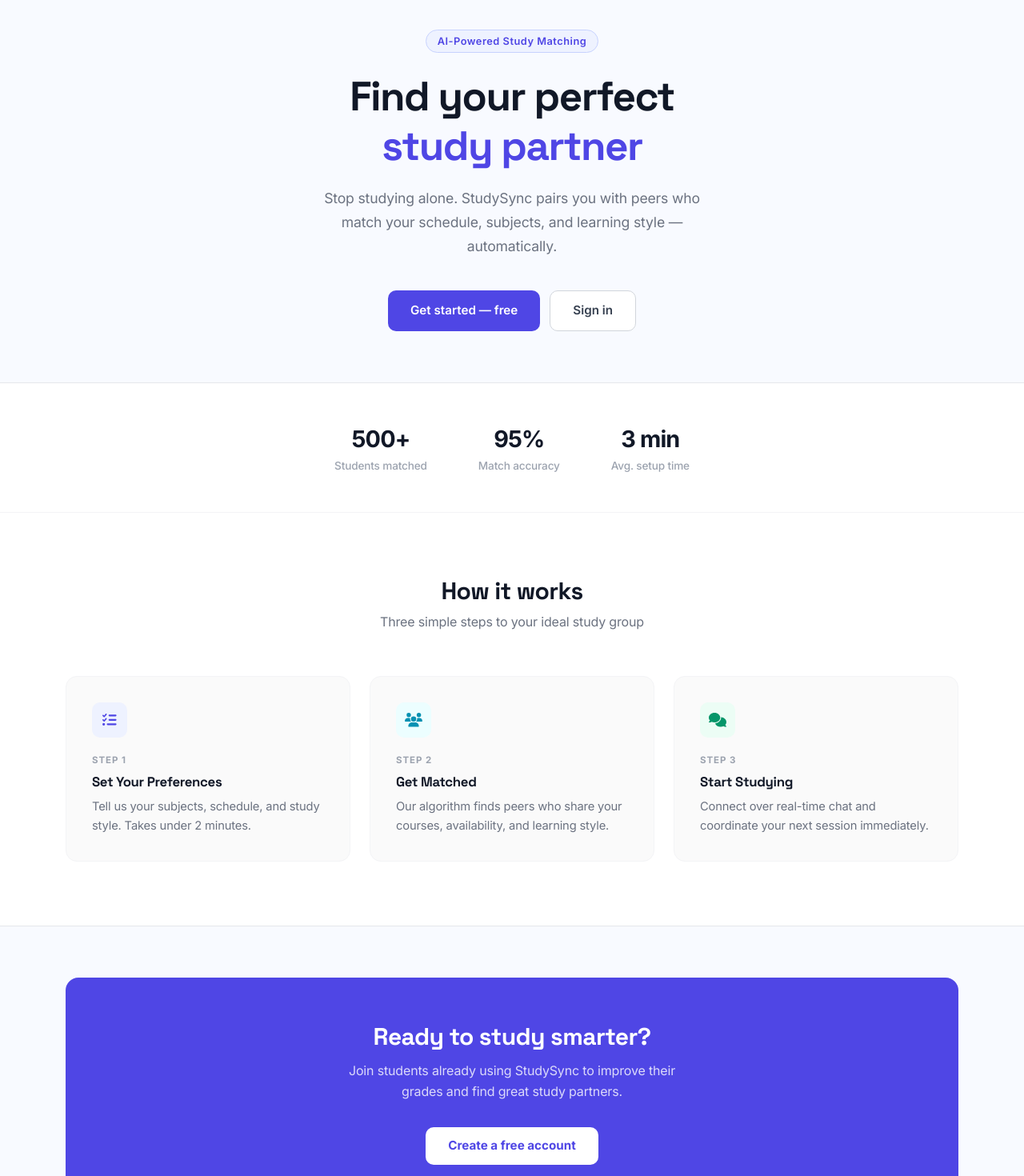
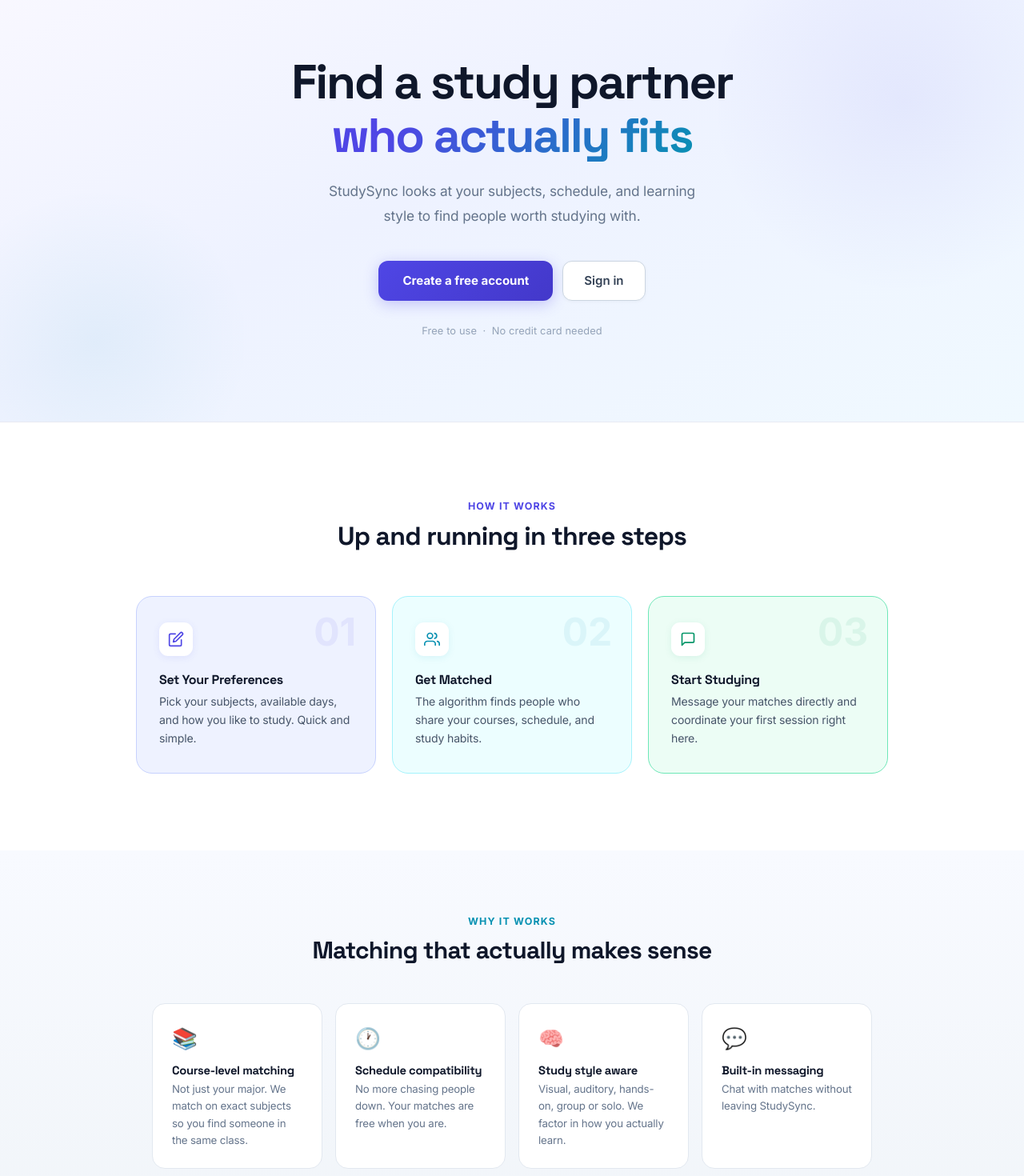
Before and after one commit to BugBusters101/StudySync, a React (Create React App) app in the folder study-sync-frontend/: page / in a window 1280 px wide. Shown: the part 100-1570 px from the top of the page at 80% size. Built offline with nearby package versions, Linux system fonts and the light colour scheme; no server answers.

Commit message:
Improve: New homepage, keep-alive ping, fix local DB URL, clean imports

```diff
--- a/study-sync-frontend/src/Pages/Home.js
+++ b/study-sync-frontend/src/Pages/Home.js
@@ -1,31 +1,73 @@
-import { Container, Row, Col } from 'react-bootstrap';
-import { FontAwesomeIcon } from '@fortawesome/react-fontawesome';
-import { faUsers, faListCheck, faComments } from '@fortawesome/free-solid-svg-icons';
 import { useContext } from 'react';
 import { AuthContext } from '../contexts/AuthContext';
 import { useNavigate } from 'react-router-dom';
 
-const features = [
+const steps = [
   {
-    icon: faListCheck,
+    number: '01',
     title: 'Set Your Preferences',
-    desc: 'Tell us your subjects, schedule, and study style. Takes under 2 minutes.',
-    color: '#4f46e5',
-    bg: '#eef2ff',
+    desc: 'Pick your subjects, available days, and how you like to study. Quick and simple.',
+    icon: (
+      <svg width="20" height="20" viewBox="0 0 24 24" fill="none" stroke="currentColor" strokeWidth="2" strokeLinecap="round" strokeLinejoin="round">
+        <path d="M11 4H4a2 2 0 0 0-2 2v14a2 2 0 0 0 2 2h14a2 2 0 0 0 2-2v-7"/>
+        <path d="M18.5 2.5a2.121 2.121 0 0 1 3 3L12 15l-4 1 1-4 9.5-9.5z"/>
+      </svg>
+    ),
+    accent: '#4f46e5',
+    light: '#eef2ff',
+    border: '#c7d2fe',
   },
   {
-    icon: faUsers,
+    number: '02',
     title: 'Get Matched',
-    desc: 'Our algorithm finds peers who share your courses, availability, and learning style.',
-    color: '#0891b2',
-    bg: '#ecfeff',
+    desc: 'The algorithm finds people who share your courses, schedule, and study habits.',
+    icon: (
+      <svg width="20" height="20" viewBox="0 0 24 24" fill="none" stroke="currentColor" strokeWidth="2" strokeLinecap="round" strokeLinejoin="round">
+        <path d="M17 21v-2a4 4 0 0 0-4-4H5a4 4 0 0 0-4 4v2"/>
+        <circle cx="9" cy="7" r="4"/>
+        <path d="M23 21v-2a4 4 0 0 0-3-3.87"/>
+        <path d="M16 3.13a4 4 0 0 1 0 7.75"/>
+      </svg>
+    ),
+    accent: '#0891b2',
+    light: '#ecfeff',
+    border: '#a5f3fc',
   },
   {
-    icon: faComments,
+    number: '03',
     title: 'Start Studying',
-    desc: 'Connect over real-time chat and coordinate your next session immediately.',
-    color: '#059669',
-    bg: '#ecfdf5',
+    desc: 'Message your matches directly and coordinate your first session right here.',
+    icon: (
+      <svg width="20" height="20" viewBox="0 0 24 24" fill="none" stroke="currentColor" strokeWidth="2" strokeLinecap="round" strokeLinejoin="round">
+        <path d="M21 15a2 2 0 0 1-2 2H7l-4 4V5a2 2 0 0 1 2-2h14a2 2 0 0 1 2 2z"/>
+      </svg>
+    ),
+    accent: '#059669',
+    light: '#ecfdf5',
+    border: '#6ee7b7',
+  },
+];
+
+const perks = [
+  {
+    icon: '📚',
+    title: 'Course-level matching',
+    body: 'Not just your major. We match on exact subjects so you find someone in the same class.',
+  },
+  {
+    icon: '🕐',
+    title: 'Schedule compatibility',
+    body: 'No more chasing people down. Your matches are free when you are.',
+  },
+  {
+    icon: '🧠',
+    title: 'Study style aware',
+    body: 'Visual, auditory, hands-on, group or solo. We factor in how you actually learn.',
+  },
+  {
+    icon: '💬',
+    title: 'Built-in messaging',
+    body: 'Chat with matches without leaving StudySync.',
   },
 ];
 
@@ -34,204 +76,205 @@
   const navigate = useNavigate();
 
   return (
-    <div style={{ background: '#ffffff', minHeight: '100vh' }}>
+    <div style={{ background: '#ffffff', minHeight: '100vh', overflowX: 'hidden' }}>
 
-      {/* ── Hero ─────────────────────────────────────── */}
-      <section style={{ background: '#f8faff', borderBottom: '1px solid #e5e7eb', padding: '5rem 0 4rem' }}>
-        <Container>
-          <div style={{ maxWidth: '680px', margin: '0 auto', textAlign: 'center' }} className="fade-in">
-            <span style={{
-              display: 'inline-block',
-              background: '#eef2ff',
-              color: '#4f46e5',
-              border: '1px solid #c7d2fe',
-              borderRadius: '100px',
-              padding: '4px 14px',
-              fontSize: '0.8rem',
-              fontWeight: 600,
-              letterSpacing: '0.04em',
-              marginBottom: '1.5rem',
+      {/* Hero */}
+      <section style={{
+        background: 'linear-gradient(155deg, #f9f8ff 0%, #eef2ff 45%, #f0f9ff 100%)',
+        padding: '7rem 1.5rem 5.5rem',
+        position: 'relative',
+        overflow: 'hidden',
+        borderBottom: '1px solid #e8eaf2',
       }}>
-              AI-Powered Study Matching
-            </span>
+        <div style={{
+          position: 'absolute', top: -80, right: -100,
+          width: 500, height: 500,
+          background: 'radial-gradient(circle, rgba(79,70,229,0.07) 0%, transparent 68%)',
+          borderRadius: '50%', pointerEvents: 'none',
+        }} />
+        <div style={{
+          position: 'absolute', bottom: -100, left: -80,
+          width: 400, height: 400,
+          background: 'radial-gradient(circle, rgba(8,145,178,0.06) 0%, transparent 68%)',
+          borderRadius: '50%', pointerEvents: 'none',
+        }} />
 
+        <div style={{ maxWidth: 680, margin: '0 auto', textAlign: 'center', position: 'relative' }}>
           <h1 style={{
-              fontSize: 'clamp(2.2rem, 5vw, 3.2rem)',
-              fontWeight: 800,
-              color: '#111827',
-              letterSpacing: '-0.03em',
-              lineHeight: 1.2,
+            fontSize: 'clamp(2.5rem, 5.5vw, 3.75rem)',
+            fontWeight: 800, color: '#0f172a',
+            letterSpacing: '-0.035em', lineHeight: 1.12,
             marginBottom: '1.25rem',
           }}>
-              Find your perfect<br />
-              <span style={{ color: '#4f46e5' }}>study partner</span>
+            Find a study partner<br />
+            <span style={{
+              background: 'linear-gradient(130deg, #4f46e5 20%, #0891b2 100%)',
+              WebkitBackgroundClip: 'text', WebkitTextFillColor: 'transparent',
+              backgroundClip: 'text',
+            }}>
+              who actually fits
+            </span>
           </h1>
 
           <p style={{
-              color: '#6b7280',
-              fontSize: '1.1rem',
-              lineHeight: 1.7,
-              marginBottom: '2.5rem',
-              maxWidth: '520px',
-              margin: '0 auto 2.5rem',
+            color: '#64748b', fontSize: '1.08rem', lineHeight: 1.8,
+            maxWidth: 500, margin: '0 auto 2.5rem',
           }}>
-              Stop studying alone. StudySync pairs you with peers who match your schedule,
-              subjects, and learning style — automatically.
+            StudySync looks at your subjects, schedule, and learning style to find people worth studying with.
           </p>
 
-            <div style={{ display: 'flex', gap: '12px', justifyContent: 'center', flexWrap: 'wrap' }}>
+          <div style={{ display: 'flex', gap: 12, justifyContent: 'center', flexWrap: 'wrap' }}>
             <button
+              id="hero-cta-primary"
               onClick={() => navigate(isAuthenticated ? '/dashboard' : '/signup')}
               style={{
-                  background: '#4f46e5',
-                  color: 'white',
-                  border: 'none',
-                  borderRadius: '10px',
-                  padding: '13px 28px',
-                  fontWeight: 600,
-                  fontSize: '0.95rem',
-                  cursor: 'pointer',
-                  transition: 'background 0.18s ease',
+                background: 'linear-gradient(135deg, #4f46e5, #4338ca)',
+                color: 'white', border: 'none', borderRadius: 12,
+                padding: '13px 30px', fontWeight: 700, fontSize: '0.94rem',
+                cursor: 'pointer', boxShadow: '0 4px 18px rgba(79,70,229,0.28)',
+                transition: 'transform 0.16s, box-shadow 0.16s',
               }}
-                onMouseEnter={e => e.target.style.background = '#4338ca'}
-                onMouseLeave={e => e.target.style.background = '#4f46e5'}
+              onMouseEnter={e => { e.currentTarget.style.transform = 'translateY(-2px)'; e.currentTarget.style.boxShadow = '0 8px 26px rgba(79,70,229,0.34)'; }}
+              onMouseLeave={e => { e.currentTarget.style.transform = ''; e.currentTarget.style.boxShadow = '0 4px 18px rgba(79,70,229,0.28)'; }}
             >
-                {isAuthenticated ? 'Go to Dashboard' : 'Get started — free'}
+              {isAuthenticated ? 'Go to dashboard' : 'Create a free account'}
             </button>
             {!isAuthenticated && (
               <button
+                id="hero-cta-secondary"
                 onClick={() => navigate('/login')}
                 style={{
-                    background: 'white',
-                    color: '#374151',
-                    border: '1.5px solid #d1d5db',
-                    borderRadius: '10px',
-                    padding: '13px 28px',
-                    fontWeight: 600,
-                    fontSize: '0.95rem',
-                    cursor: 'pointer',
-                    transition: 'border-color 0.18s ease',
+                  background: 'white', color: '#334155',
+                  border: '1.5px solid #cbd5e1', borderRadius: 12,
+                  padding: '13px 26px', fontWeight: 600, fontSize: '0.94rem',
+                  cursor: 'pointer', boxShadow: '0 1px 4px rgba(0,0,0,0.04)',
+                  transition: 'border-color 0.16s, box-shadow 0.16s',
                 }}
-                  onMouseEnter={e => e.target.style.borderColor = '#9ca3af'}
-                  onMouseLeave={e => e.target.style.borderColor = '#d1d5db'}
+                onMouseEnter={e => { e.currentTarget.style.borderColor = '#a5b4fc'; e.currentTarget.style.boxShadow = '0 2px 10px rgba(79,70,229,0.1)'; }}
+                onMouseLeave={e => { e.currentTarget.style.borderColor = '#cbd5e1'; e.currentTarget.style.boxShadow = '0 1px 4px rgba(0,0,0,0.04)'; }}
               >
                 Sign in
               </button>
             )}
           </div>
+
+          <p style={{ marginTop: '1.75rem', color: '#94a3b8', fontSize: '0.8rem', letterSpacing: '0.01em' }}>
+            Free to use &nbsp;&middot;&nbsp; No credit card needed
+          </p>
         </div>
-        </Container>
       </section>
 
-      {/* ── Stats ──────────────────────────────────── */}
-      <section style={{ padding: '3rem 0', borderBottom: '1px solid #f3f4f6' }}>
-        <Container>
-          <div style={{ display: 'flex', justifyContent: 'center', gap: '4rem', flexWrap: 'wrap' }}>
-            {[
-              { value: '500+', label: 'Students matched' },
-              { value: '95%', label: 'Match accuracy' },
-              { value: '3 min', label: 'Avg. setup time' },
-            ].map(s => (
-              <div key={s.label} style={{ textAlign: 'center' }}>
-                <div style={{ fontSize: '1.8rem', fontWeight: 800, color: '#111827', letterSpacing: '-0.03em' }}>{s.value}</div>
-                <div style={{ fontSize: '0.85rem', color: '#9ca3af', fontWeight: 500, marginTop: '2px' }}>{s.label}</div>
+      {/* How it works */}
+      <section style={{ padding: '6rem 1.5rem', background: '#fff' }}>
+        <div style={{ maxWidth: 940, margin: '0 auto' }}>
+          <div style={{ textAlign: 'center', marginBottom: '3.5rem' }}>
+            <p style={{ color: '#4f46e5', fontWeight: 700, fontSize: '0.78rem', letterSpacing: '0.09em', textTransform: 'uppercase', marginBottom: 8 }}>
+              How it works
+            </p>
+            <h2 style={{ fontSize: '2rem', fontWeight: 800, color: '#0f172a', letterSpacing: '-0.025em', margin: 0 }}>
+              Up and running in three steps
+            </h2>
+          </div>
+
+          <div style={{ display: 'grid', gridTemplateColumns: 'repeat(auto-fit, minmax(250px, 1fr))', gap: '1.25rem' }}>
+            {steps.map(s => (
+              <div
+                key={s.number}
+                style={{
+                  background: s.light, border: `1.5px solid ${s.border}`,
+                  borderRadius: 20, padding: '2rem 1.75rem', position: 'relative',
+                  transition: 'transform 0.18s, box-shadow 0.18s',
+                }}
+                onMouseEnter={e => { e.currentTarget.style.transform = 'translateY(-4px)'; e.currentTarget.style.boxShadow = `0 14px 36px ${s.accent}1a`; }}
+                onMouseLeave={e => { e.currentTarget.style.transform = ''; e.currentTarget.style.boxShadow = ''; }}
+              >
+                <span style={{
+                  position: 'absolute', top: '1.25rem', right: '1.5rem',
+                  fontSize: '3rem', fontWeight: 900, color: `${s.accent}14`,
+                  lineHeight: 1,
+                }}>
+                  {s.number}
+                </span>
+                <div style={{
+                  width: 42, height: 42, borderRadius: 11,
+                  background: '#fff', display: 'flex', alignItems: 'center', justifyContent: 'center',
+                  color: s.accent, marginBottom: '1.2rem',
+                  boxShadow: `0 2px 10px ${s.accent}18`,
+                }}>
+                  {s.icon}
+                </div>
+                <h3 style={{ fontSize: '1rem', fontWeight: 700, color: '#0f172a', marginBottom: 6 }}>{s.title}</h3>
+                <p style={{ color: '#475569', fontSize: '0.88rem', lineHeight: 1.65, margin: 0 }}>{s.desc}</p>
               </div>
             ))}
           </div>
-        </Container>
+        </div>
       </section>
 
-      {/* ── How it works ───────────────────────────── */}
-      <section style={{ padding: '5rem 0', background: '#ffffff' }}>
-        <Container>
-          <div style={{ textAlign: 'center', marginBottom: '3.5rem' }}>
-            <h2 style={{
-              fontSize: '1.875rem',
-              fontWeight: 700,
-              color: '#111827',
-              letterSpacing: '-0.02em',
-              marginBottom: '0.5rem',
-            }}>
-              How it works
+      {/* Perks */}
+      <section style={{ padding: '5rem 1.5rem', background: 'linear-gradient(180deg, #f8faff, #f1f5f9)' }}>
+        <div style={{ maxWidth: 900, margin: '0 auto' }}>
+          <div style={{ textAlign: 'center', marginBottom: '3rem' }}>
+            <p style={{ color: '#0891b2', fontWeight: 700, fontSize: '0.78rem', letterSpacing: '0.09em', textTransform: 'uppercase', marginBottom: 8 }}>
+              Why it works
+            </p>
+            <h2 style={{ fontSize: '1.875rem', fontWeight: 800, color: '#0f172a', letterSpacing: '-0.025em', margin: 0 }}>
+              Matching that actually makes sense
             </h2>
-            <p style={{ color: '#6b7280', fontSize: '1rem' }}>Three simple steps to your ideal study group</p>
           </div>
 
-          <Row className="g-4">
-            {features.map((f, i) => (
-              <Col key={f.title} md={4}>
-                <div style={{
-                  padding: '2rem',
-                  borderRadius: '14px',
-                  border: '1px solid #f3f4f6',
-                  background: '#fafafa',
-                  height: '100%',
-                  transition: 'border-color 0.18s',
-                }}>
-                  <div style={{
-                    width: '44px',
-                    height: '44px',
-                    borderRadius: '10px',
-                    background: f.bg,
-                    display: 'flex',
-                    alignItems: 'center',
-                    justifyContent: 'center',
-                    marginBottom: '1.25rem',
-                  }}>
-                    <FontAwesomeIcon icon={f.icon} style={{ color: f.color, fontSize: '1.1rem' }} />
+          <div style={{ display: 'grid', gridTemplateColumns: 'repeat(auto-fit, minmax(200px, 1fr))', gap: '1rem' }}>
+            {perks.map(p => (
+              <div
+                key={p.title}
+                style={{
+                  background: '#fff', border: '1.5px solid #e2e8f0', borderRadius: 16,
+                  padding: '1.5rem', transition: 'border-color 0.18s, box-shadow 0.18s',
+                }}
+                onMouseEnter={e => { e.currentTarget.style.borderColor = '#c7d2fe'; e.currentTarget.style.boxShadow = '0 4px 16px rgba(79,70,229,0.07)'; }}
+                onMouseLeave={e => { e.currentTarget.style.borderColor = '#e2e8f0'; e.currentTarget.style.boxShadow = ''; }}
+              >
+                <div style={{ fontSize: '1.6rem', marginBottom: '0.75rem' }}>{p.icon}</div>
+                <h4 style={{ fontSize: '0.92rem', fontWeight: 700, color: '#0f172a', marginBottom: 4 }}>{p.title}</h4>
+                <p style={{ fontSize: '0.83rem', color: '#64748b', lineHeight: 1.6, margin: 0 }}>{p.body}</p>
               </div>
-                  <div style={{
-                    fontSize: '0.72rem',
-                    fontWeight: 700,
-                    textTransform: 'uppercase',
-                    letterSpacing: '0.08em',
-                    color: '#9ca3af',
-                    marginBottom: '0.5rem',
-                  }}>Step {i + 1}</div>
-                  <h3 style={{ fontSize: '1.05rem', fontWeight: 700, color: '#111827', marginBottom: '0.5rem' }}>
-                    {f.title}
-                  </h3>
-                  <p style={{ color: '#6b7280', fontSize: '0.92rem', lineHeight: 1.65, margin: 0 }}>{f.desc}</p>
+            ))}
           </div>
-              </Col>
-            ))}
-          </Row>
-        </Container>
+        </div>
       </section>
 
-      {/* ── CTA Banner ─────────────────────────────── */}
-      <section style={{ padding: '4rem 0', background: '#f8faff', borderTop: '1px solid #e5e7eb' }}>
-        <Container>
+      {/* Final CTA */}
+      <section style={{ padding: '5rem 1.5rem', background: '#fff' }}>
+        <div style={{ maxWidth: 580, margin: '0 auto', textAlign: 'center' }}>
           <div style={{
-            background: '#4f46e5',
-            borderRadius: '16px',
-            padding: '3.5rem',
-            textAlign: 'center',
-            color: 'white',
+            background: 'linear-gradient(145deg, #f8f7ff, #eef2ff, #f0f9ff)',
+            border: '1.5px solid #c7d2fe', borderRadius: 24,
+            padding: '3.5rem 2.5rem',
+            boxShadow: '0 4px 32px rgba(79,70,229,0.07)',
           }}>
-            <h2 style={{ fontSize: '1.875rem', fontWeight: 700, letterSpacing: '-0.02em', marginBottom: '0.75rem' }}>
-              Ready to study smarter?
+            <h2 style={{ fontSize: '1.75rem', fontWeight: 800, color: '#0f172a', letterSpacing: '-0.025em', marginBottom: '0.75rem' }}>
+              Ready to give it a try?
             </h2>
-            <p style={{ opacity: 0.8, maxWidth: '420px', margin: '0 auto 2rem', fontSize: '1rem', lineHeight: 1.6 }}>
-              Join students already using StudySync to improve their grades and find great study partners.
+            <p style={{ color: '#475569', maxWidth: 360, margin: '0 auto 2rem', fontSize: '0.95rem', lineHeight: 1.7 }}>
+              Set up your profile, get matched, and start studying with people who are actually on the same page.
             </p>
             <button
+              id="cta-footer"
               onClick={() => navigate(isAuthenticated ? '/dashboard' : '/signup')}
               style={{
-                background: 'white',
-                color: '#4f46e5',
-                border: 'none',
-                borderRadius: '10px',
-                padding: '12px 28px',
-                fontWeight: 700,
-                fontSize: '0.95rem',
-                cursor: 'pointer',
+                background: 'linear-gradient(135deg, #4f46e5, #4338ca)',
+                color: 'white', border: 'none', borderRadius: 12,
+                padding: '13px 30px', fontWeight: 700, fontSize: '0.94rem',
+                cursor: 'pointer', boxShadow: '0 4px 16px rgba(79,70,229,0.25)',
+                transition: 'transform 0.16s, box-shadow 0.16s',
               }}
+              onMouseEnter={e => { e.currentTarget.style.transform = 'translateY(-2px)'; e.currentTarget.style.boxShadow = '0 8px 24px rgba(79,70,229,0.3)'; }}
+              onMouseLeave={e => { e.currentTarget.style.transform = ''; e.currentTarget.style.boxShadow = '0 4px 16px rgba(79,70,229,0.25)'; }}
             >
-              {isAuthenticated ? 'View your matches' : 'Create a free account'}
+              {isAuthenticated ? 'View your matches' : 'Get started for free'}
             </button>
           </div>
-        </Container>
+        </div>
       </section>
     </div>
   );
--- a/study-sync-frontend/src/Pages/Login.js
+++ b/study-sync-frontend/src/Pages/Login.js
@@ -1,6 +1,5 @@
 import { useState, useContext } from 'react';
 import { Form, Spinner } from 'react-bootstrap';
-import GoogleLoginButton from '../components/GoogleLoginButton';
 import { useNavigate } from 'react-router-dom';
 import { FiEye, FiEyeOff, FiMail, FiLock } from 'react-icons/fi';
 import { AuthContext } from '../contexts/AuthContext';
--- a/study-sync-frontend/src/Pages/SignUp.js
+++ b/study-sync-frontend/src/Pages/SignUp.js
@@ -1,6 +1,5 @@
 import { useState, useContext } from 'react';
 import { Form, Spinner, ProgressBar } from 'react-bootstrap';
-import GoogleLoginButton from '../components/GoogleLoginButton';
 import { useNavigate } from 'react-router-dom';
 import { FiEye, FiEyeOff, FiUser, FiMail, FiLock } from 'react-icons/fi';
 import { AuthContext } from '../contexts/AuthContext';
```
Also changed, not shown: study-sync-frontend/src/App.js (+11 -0 lines), 1 other file (tests, documents, lock files or other folders). Lines whose indentation alone changed are shown as unchanged.
